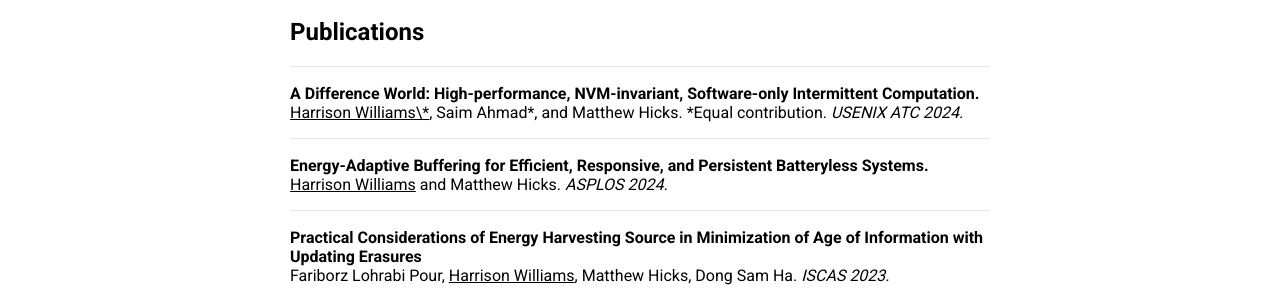
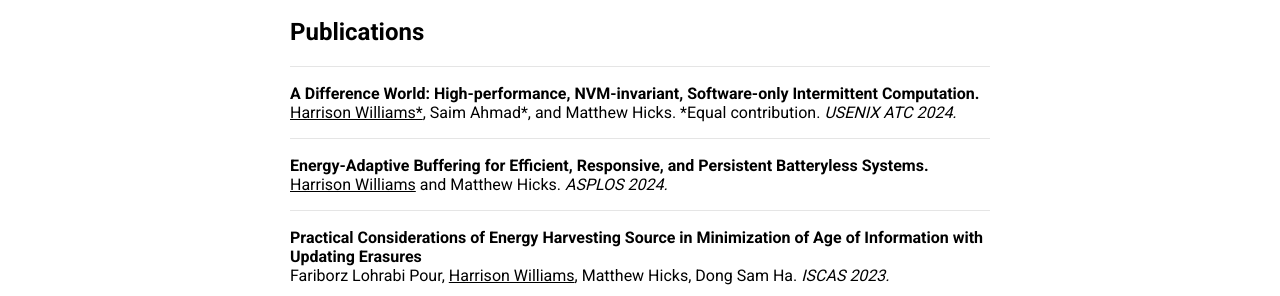
Before and after one commit to harriswms/harriswms.github.io, a Jekyll site: the page built from index.md, in a window 1280 px wide. Shown: the part 328-624 px from the top of the page. Built offline with Jekyll 4.4.1, drawn with Linux system fonts in a browser that asks for light colours; our own code applies the rules of GitHub Pages for plain Markdown files.

```diff
--- a/index.md
+++ b/index.md
@@ -16,7 +16,7 @@ I am a Ph.D student at [CS@VT](https://cs.vt.edu/), advised by Dr. [Matthew Hick
 
 <b>A Difference World: High-performance, NVM-invariant, Software-only Intermittent Computation.</b>
 <br>
-<u>Harrison Williams\*</u>, Saim Ahmad\*, and Matthew Hicks. *Equal contribution. <i>USENIX ATC 2024.</i>
+<u>Harrison Williams*</u>, Saim Ahmad\*, and Matthew Hicks. *Equal contribution. <i>USENIX ATC 2024.</i>
 <br>
 
 ---
```
